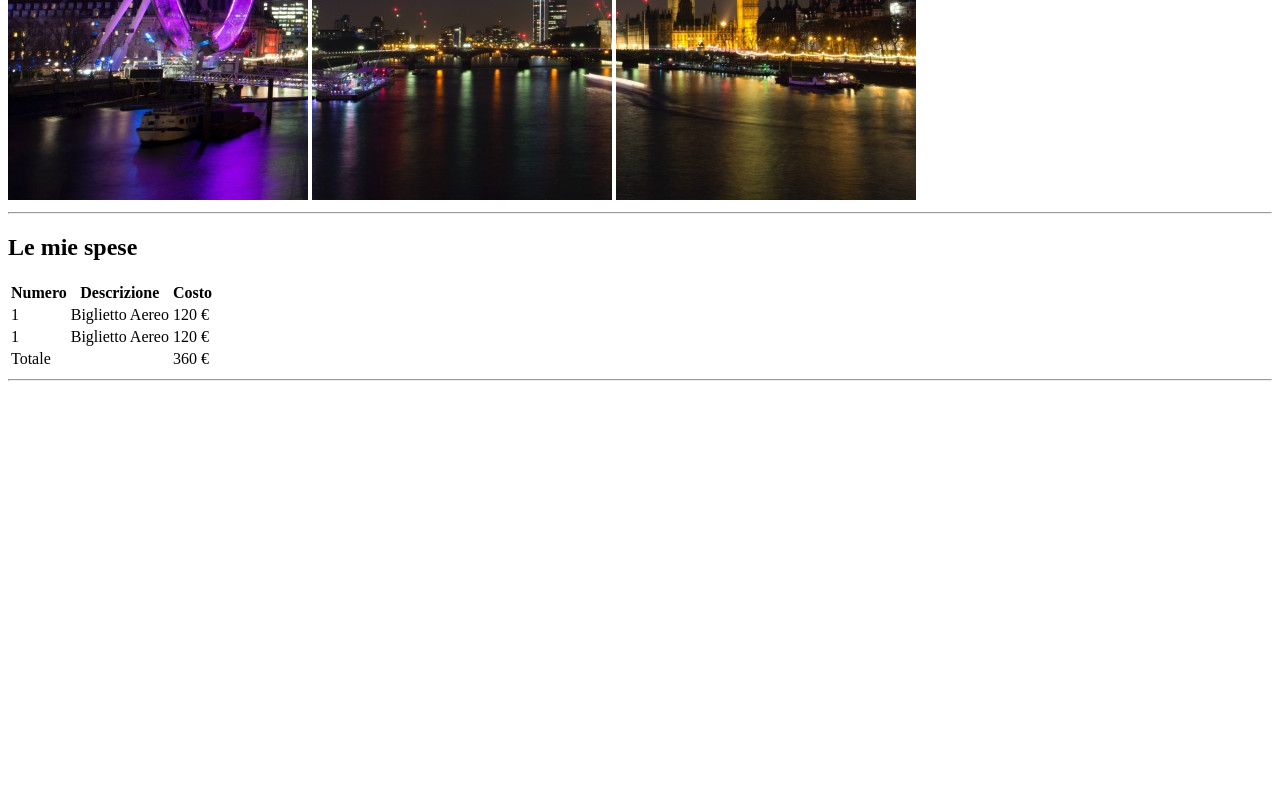
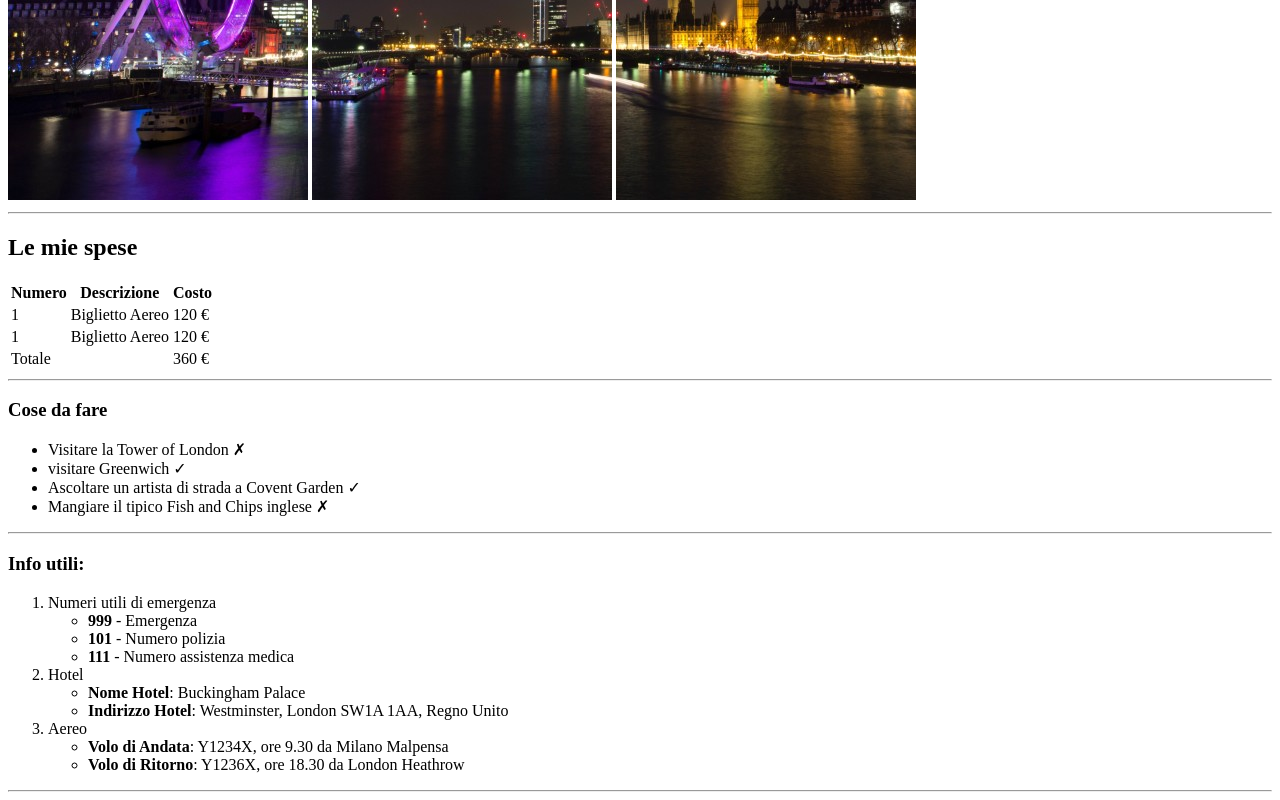
Before and after one commit to DanieleGelsomino/html-london-trip, a plain HTML site: page index.html in a window 1280 px wide. Shown: the part 480-1280 px from the top of the page. Before the commit the page ends 869 px from the top, so only its background shows below. Drawn offline with Linux system fonts and the light colour scheme.

Commit message:
aggiunta lista e info

```diff
--- a/index.html
+++ b/index.html
@@ -42,6 +42,47 @@
     </div>
 
     <hr>
+    <!-- lista cose da fare -->
+    <div>
+        <h3>Cose da fare</h3>
+        <ul>
+            <li>Visitare la Tower of London &cross;</li>
+            <li>visitare Greenwich &check;</li>
+            <li>Ascoltare un artista di strada a Covent Garden &check;</li>
+            <li>Mangiare il tipico Fish and Chips inglese &cross;</li>
+        </ul>
+    </div>
+
+    <hr>
+    <!-- info -->
+    <div>
+        <h3>Info utili:</h3>
+        <ol>
+            <li>Numeri utili di emergenza
+                <ul>
+                    <li><strong>999</strong> - Emergenza</li>
+                    <li><strong>101</strong> - Numero polizia</li>
+                    <li><strong>111</strong> - Numero assistenza medica</li>
+                </ul>
+            </li>
+            <li>Hotel
+                <ul>
+                    <li><b>Nome Hotel</b>: Buckingham Palace</li>
+                    <li><b>Indirizzo Hotel</b>: Westminster, London SW1A 1AA, Regno Unito</li>
+                </ul>
+            </li>
+            <li>Aereo
+                <ul>
+                    <li><b>Volo di Andata</b>: Y1234X, ore 9.30 da Milano Malpensa</li>
+                    <li><b>Volo di Ritorno</b>: Y1236X, ore 18.30 da London Heathrow</li>
+                </ul>
+            </li>
+        </ol>
+    </div>
+
+    <hr>
+
+
 
 
 
```
